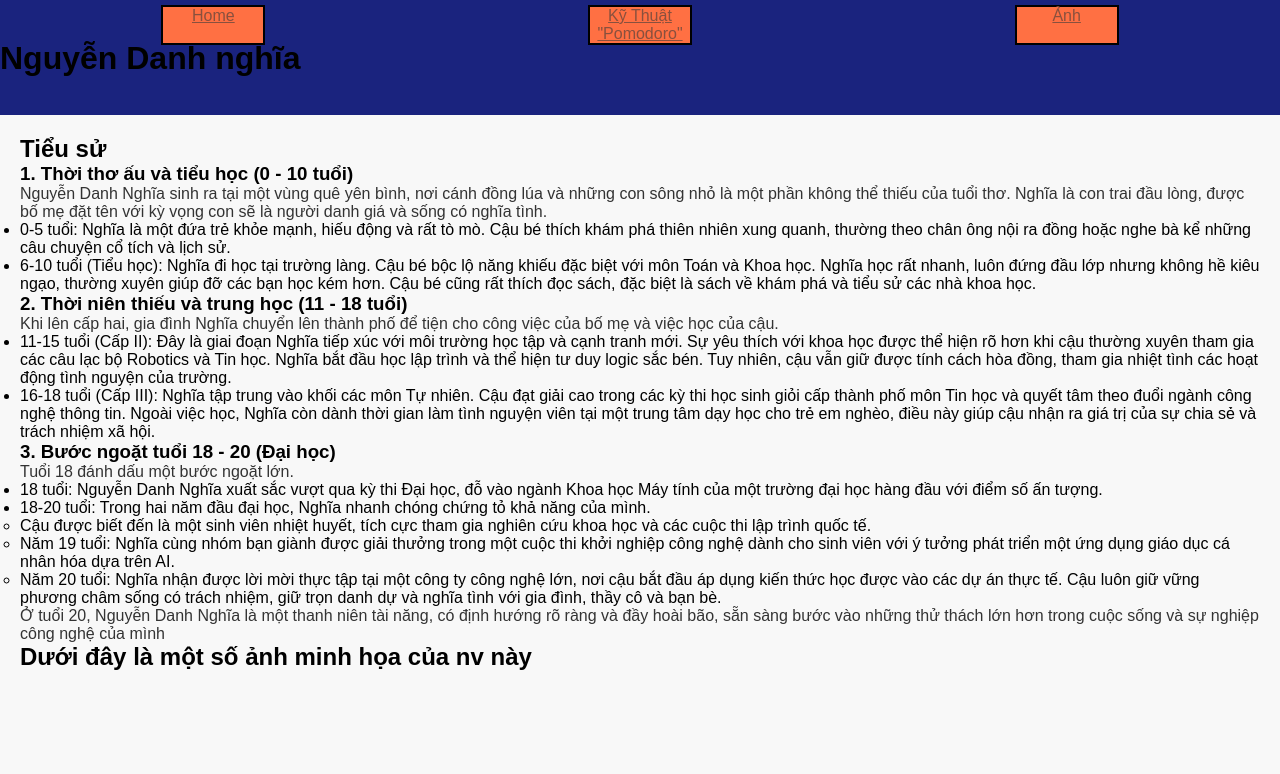
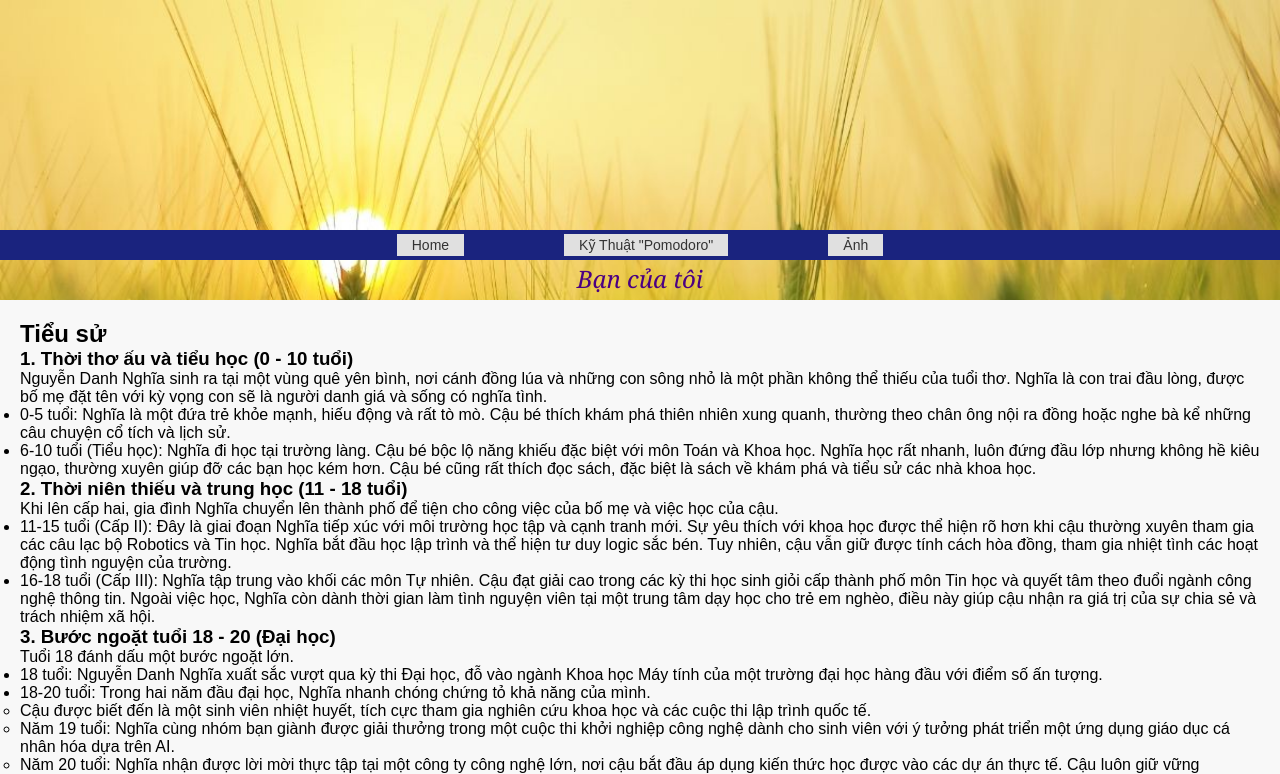
Before and after one commit to elzfall/bai-tap-4, a plain HTML site: page index.html in a window 1280 px wide. Shown: the top 774 px of the page. Drawn offline with Linux system fonts and the light colour scheme.

Commit message:
Add files via upload

```diff
--- a/Mystyte.css
+++ b/Mystyte.css
@@ -6,31 +6,71 @@
 body{
     background-color: #F8F8F8;
 }
-.link{
-    margin-top: 10px;
-    text-align: center;
-    border: 2px solid black;
-    background-color: #FF7043;
-    width: 100px;
-    height: auto;
+.main-header {
+    /* Đặt ảnh từ file của bạn làm nền */
+    background-image: url(nền.jpg);
+    background-repeat: no-repeat;
+    background-size: cover; /* Đảm bảo ảnh che phủ hết chiều rộng */
+    background-position: center top; /* Căn giữa ảnh theo chiều ngang */
+
+    /* Thiết lập chiều cao tổng thể của header (tùy thuộc vào kích thước ảnh) */
+    height: 300px; /* Điều chỉnh con số này */
+
+    /* Cần thiết lập để định vị các phần tử con */
+    position: relative;
 }
-#link{
-    height: 40px;
-    background-color: #1A237E;
-    display: grid;
-    justify-content: space-around;
-    align-content: center;
-    grid-template-columns: repeat(3,auto);
+.nav-bar {
+    /* Đặt ở vị trí tuyệt đối (absolute) để nó nằm đè lên ảnh nền */
+    position: absolute;
+    bottom: 40px; /* Đẩy thanh menu lên trên tiêu đề phụ */
+    left: 0;
+    width: 100%;
+
+    /* Kiểu dáng thanh menu */
+    background-color: #1A237E; /* Màu xám */
+    height: 30px; /* Chiều cao thanh menu */
+
+    /* Dùng Flexbox để căn giữa các nút */
+    display: flex;
+    justify-content: center; /* Căn giữa các nút theo chiều ngang */
+    align-items: center;
 }
-a{
-    color: #89503e;
+.nav-button {
+    /* Bỏ gạch chân mặc định của link */
+    text-decoration: none;
+
+    /* Tạo khoảng cách xung quanh chữ */
+    padding: 3px 15px;
+
+    /* Màu chữ và màu nền nút */
+    color: #333;
+    background-color: #e0e0e0; /* Màu nền nút */
+
+    /* Tạo khoảng cách giữa các nút */
+    margin: 0 50px; /* Điều chỉnh khoảng cách này */
+
+    /* Định dạng chữ */
+    font-family: sans-serif;
+    font-size: 14px;
 }
-p{
-    color: #333333;
+
+/* Hiệu ứng rê chuột (Tùy chọn) */
+.nav-button:hover {
+    background-color: #c0c0c0;
 }
-.title{
-    height: 75px;
-    background-color: #1A237E;
+.sub-title {
+    /* Đặt ở vị trí tuyệt đối */
+    position: absolute;
+    bottom: 5px; /* Đẩy tiêu đề lên 5px so với đáy header */
+    left: 50%;
+    transform: translateX(-50%); /* Kỹ thuật căn giữa chính xác */
+
+    /* Định dạng chữ */
+    color: #4b0082; /* Màu tím đậm */
+    font-family: 'Georgia', serif; /* Thay bằng font chữ nghệ thuật */
+    font-size: 24px;
+    font-style: italic;
+    font-weight: normal;
 }
 #content{
     border: 5px;
--- a/index.html
+++ b/index.html
@@ -9,12 +9,14 @@
 <body>
     <div class="main-div">
         <div>
-            <div id="link">
-                <div class="link"><a href="index.html"> Home</a></div>
-                <div class="link"><a href="index2.html"> Kỹ Thuật "Pomodoro"</a></div>
-                <div class="link"><a href="index3.html"> Ảnh</a></div>
+            <header class="main-header">
+                <div class="nav-bar">
+                    <a href="index.html" class="nav-button">Home</a>
+                    <a href="index2.html" class="nav-button">Kỹ Thuật "Pomodoro"</a>
+                    <a href="index3.html" class="nav-button">Ảnh</a>
                 </div>
-            <div class="title"><h1>Nguyễn Danh nghĩa</h1></div>
+                <h1 class="sub-title">Bạn của tôi</h1>
+            </header>
             <div id="content">
                 <h2>Tiểu sử</h2>
                 <h3>1. Thời thơ ấu và tiểu học (0 - 10 tuổi)</h3>
```
Also changed, not shown: index2.html (+8 -6 lines), index3.html (+8 -7 lines), nền.jpg (added).
